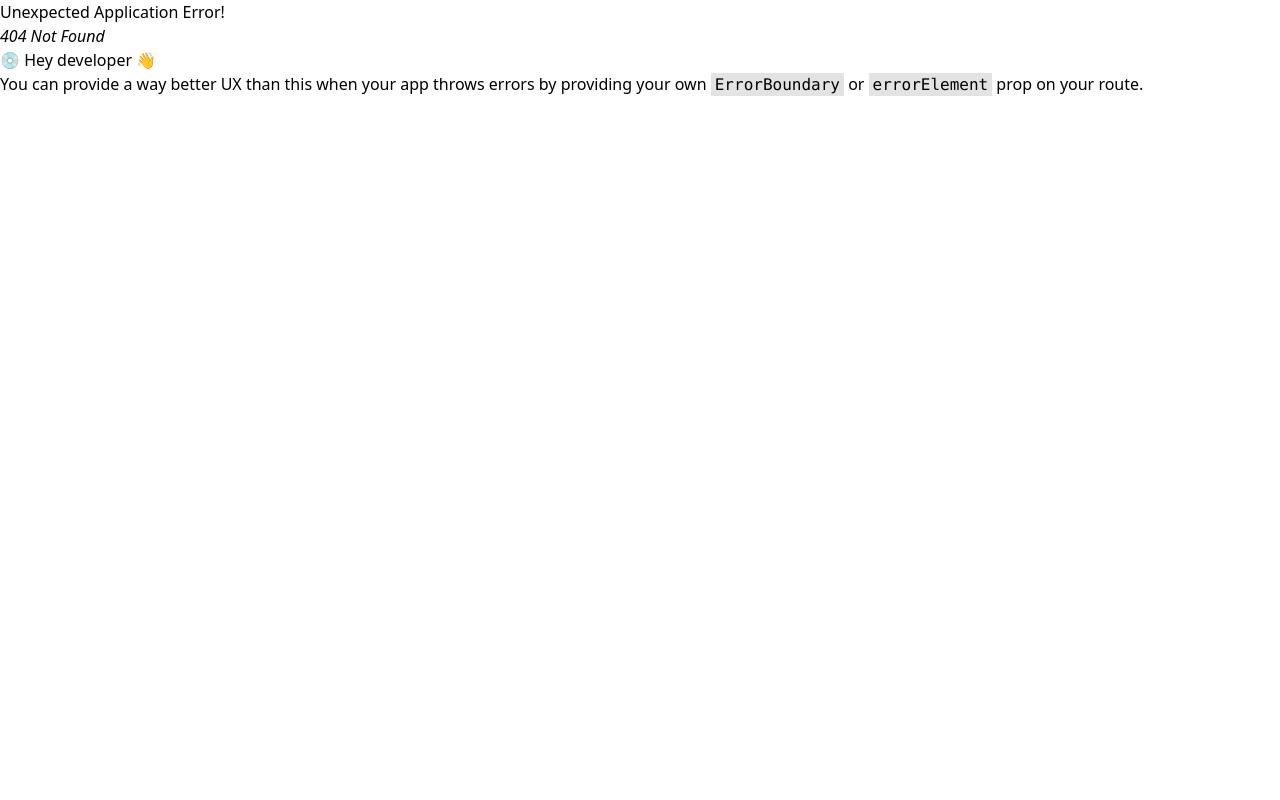
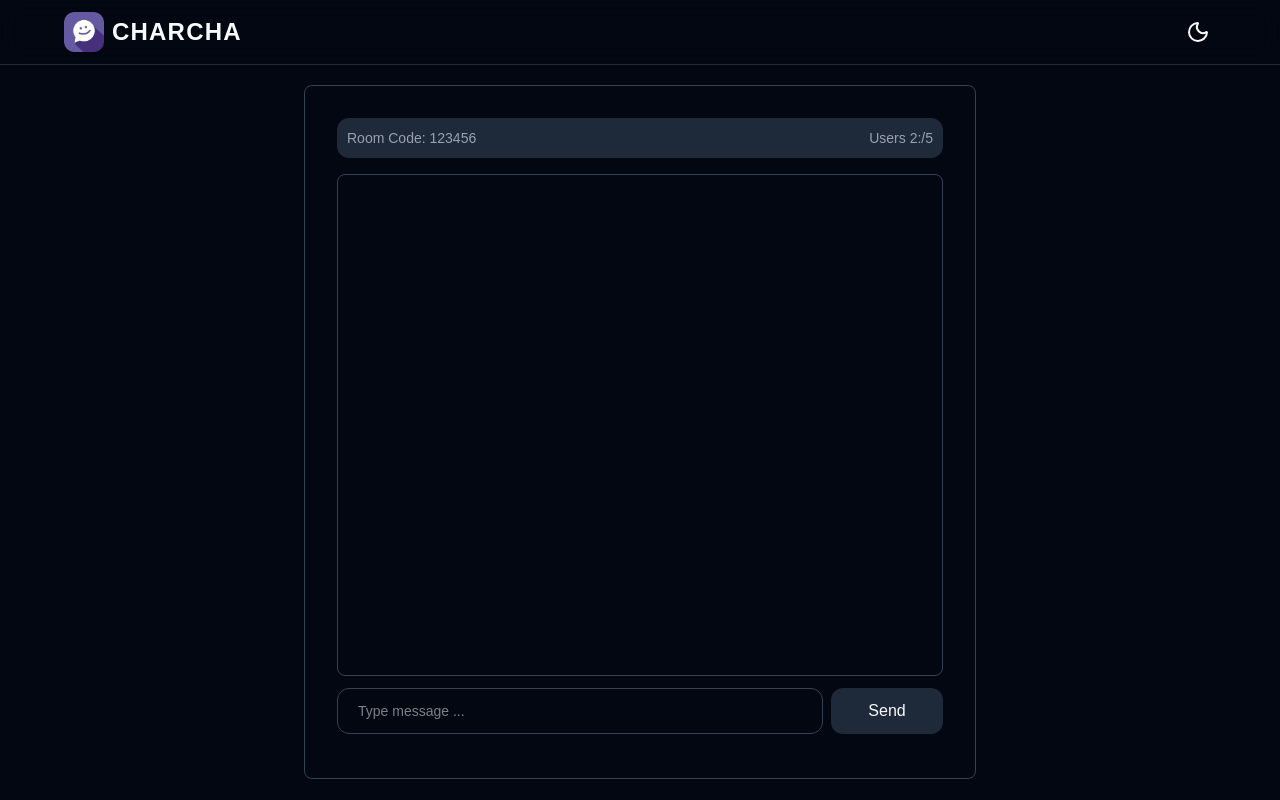
Before and after one commit to Dev-Yadnesh8/chat-app, a React (Vite) app in the folder client/: page /chat in a window 1280 px wide. Before the commit this address had no page. Built offline with nearby package versions, Linux system fonts and the light colour scheme; a web font is replaced by a local one.

Commit message:
added chat page

```diff
--- /dev/null
+++ b/client/src/components/ChatContent.tsx
@@ -0,0 +1,55 @@
+import { useState } from "react";
+import Button from "./Buttons/Button";
+import Container from "./Container";
+import InputField from "./InputField";
+
+function ChatContent() {
+  const [input, setInput] = useState("");
+
+  function handleOnChange(val: string) {
+    setInput(val);
+  }
+
+  function handleOnClear() {
+    setInput("");
+  }
+
+  function handleSendMessage() {
+    if (input.trim() === "" || input.length <= 0) {
+      alert("Please fill required");
+      return;
+    }
+  }
+  return (
+    <>
+      <div className="bg-gray-200 dark:bg-gray-800 flex justify-between items-center p-2.5 rounded-xl text-gray-600 dark:text-gray-400 text-sm mb-4">
+        <h5>Room Code: 123456</h5>
+        <h5>Users 2:/5</h5>
+      </div>
+      <Container
+        className="grow flex-1 overflow-y-auto"
+        child={
+          <div className="h-[500px]"> {/* Chat messages will go here */}</div>
+        }
+      />
+
+      <div className="flex justify-between gap-x-2 my-3">
+        <InputField
+          value={input}
+          placeholder="Type message ..."
+          onChange={handleOnChange}
+          onClear={handleOnClear}
+          className="w-full"
+          variant="solid"
+        />
+        <Button
+          label="Send"
+          onClick={handleSendMessage}
+          className="w-full max-w-28"
+        />
+      </div>
+    </>
+  );
+}
+
+export default ChatContent;
--- a/client/src/components/Container.tsx
+++ b/client/src/components/Container.tsx
@@ -2,11 +2,12 @@ import type { ReactNode } from "react";
 
 type ContainerProp = {
   child: ReactNode;
+  className?:string
 };
 
-function Container({ child }: ContainerProp) {
+function Container({ child,className }: ContainerProp) {
   return (
-    <div className="border border-gray-300 dark:border-gray-700  rounded-lg p-2 w-full">
+    <div className={`border border-gray-300 dark:border-gray-700  rounded-lg w-full  transition-all duration-500 ease ${className && className}`}>
       {child}
     </div>
   );
--- a/client/src/components/Header.tsx
+++ b/client/src/components/Header.tsx
@@ -6,11 +6,13 @@ import { APPNAME } from "../utils/constants";
 function Header() {
   const { themeMode, toggleTheme } = useTheme();
   return (
-    <header className="h-16 w-full shadow-2xs shadow-gray-200 dark:shadow-gray-800 flex justify-center items-center px-4">
+    <header className="h-16 w-full fixed top-0 z-10 backdrop-blur-md shadow-2xs shadow-gray-200 dark:shadow-gray-800 flex justify-center items-center px-4">
       <div className="w-full max-w-6xl flex justify-between items-center">
         <div className="flex items-center gap-x-2">
           <img src="/meetme.png" alt="Meetme logo" className="h-10 w-10" />
-        <h2 className="text-2xl font-bold tracking-wider">{APPNAME.toUpperCase()}</h2>
+          <h2 className="text-2xl font-bold tracking-wider">
+            {APPNAME.toUpperCase()}
+          </h2>
         </div>
         <IconButton
           icon={themeMode === "dark" ? <Moon /> : <Sun />}
--- a/client/src/components/HomeContent.tsx
+++ b/client/src/components/HomeContent.tsx
@@ -3,23 +3,35 @@ import Button from "./Buttons/Button";
 import InputField from "./InputField";
 import { APPNAME } from "../utils/constants";
 import { generateRoomCode } from "../utils/helper";
-import React, { useState } from "react";
+import { useState } from "react";
 import IconButton from "./Buttons/IconButton";
+import { useNavigate } from "react-router-dom";
 
 function HomeContent() {
   const [roomCode, setRoomCode] = useState("");
   const [input, setInput] = useState("");
+  const navigate = useNavigate();
 
   function handleCreateRoom() {
-    setRoomCode(generateRoomCode());
+    const newCode = generateRoomCode();
+    setRoomCode(newCode);
+    setInput(newCode); // now this will work correctly
   }
 
-  function handleOnChange(val:string) {
+  function handleOnChange(val: string) {
     setInput(val);
   }
 
   function handleOnClear() {
     setInput("");
+  }
+
+  function handleJoinRoom() {
+    if (input.trim() === "" || input.length <= 0) {
+      alert("Please fill required");
+      return;
+    }
+    navigate("chat", { replace: true });
   }
 
   return (
@@ -53,7 +65,8 @@ function HomeContent() {
             </h3>
           </div>
           <IconButton
-            icon={<Clipboard />}
+            icon={<Clipboard className="h-5 w-5" />}
+
             onClick={() => {
               navigator.clipboard.writeText(roomCode);
               alert("Room code copied!");
@@ -67,14 +80,13 @@ function HomeContent() {
         <InputField
           value={input}
           onChange={handleOnChange}
-
           onClear={handleOnClear}
           className="w-full"
           variant="solid"
         />
         <Button
           label="Join Room"
-          onClick={() => {}}
+          onClick={handleJoinRoom}
           className="w-full max-w-28"
         />
       </div>
--- a/client/src/components/Layout.tsx
+++ b/client/src/components/Layout.tsx
@@ -3,10 +3,10 @@ import Header from "./Header";
 
 function Layout() {
   return (
-    <div className="h-screen w-full font-display bg-gray-50 dark:bg-gray-950 text-black dark:text-gray-50 flex flex-col">
+    <div className="min-h-screen w-full font-display bg-gray-50 dark:bg-gray-950 text-black dark:text-gray-50 flex flex-col">
       <Header />
 
-      <main className="p-4 w-full grow flex justify-center items-center">
+      <main className="flex-1 overflow-y-auto pt-20 p-4 flex justify-center items-center">
         <div className="w-full max-w-6xl">
           <Outlet />
         </div>
--- a/client/src/components/index.ts
+++ b/client/src/components/index.ts
@@ -4,5 +4,14 @@ import Container from "./Container";
 import Button from "./Buttons/Button";
 import InputField from "./InputField";
 import HomeContent from "./HomeContent";
+import ChatContent from "./ChatContent";
 
-export { Layout, IconButton, Container, Button, InputField, HomeContent };
+export {
+  Layout,
+  IconButton,
+  Container,
+  Button,
+  InputField,
+  HomeContent,
+  ChatContent,
+};
--- a/client/src/main.tsx
+++ b/client/src/main.tsx
@@ -8,12 +8,13 @@ import {
   RouterProvider,
 } from "react-router-dom";
 import { Layout } from "./components";
-import { Home } from "./pages";
+import { Chat, Home } from "./pages";
 
 const router = createBrowserRouter(
   createRoutesFromElements(
     <Route path="/" element={<Layout />}>
       <Route path="" element={<Home />} />
+      <Route path="chat" element={<Chat />} />
     </Route>
   )
 );
--- /dev/null
+++ b/client/src/pages/Chat.tsx
@@ -0,0 +1,13 @@
+import { ChatContent, Container } from "../components";
+
+function Chat() {
+  return (
+    <div className="w-full h-full flex justify-center items-center">
+      <div className="w-full max-w-2xl h-full">
+        <Container child={<ChatContent />} className="p-4 md:p-8" />
+      </div>
+    </div>
+  );
+}
+
+export default Chat;
--- a/client/src/pages/Home.tsx
+++ b/client/src/pages/Home.tsx
@@ -4,7 +4,7 @@ function Home() {
   return (
     <div className="w-full h-full flex justify-center items-center">
       <div className="w-full max-w-2xl">
-        <Container child={<HomeContent />} />
+        <Container child={<HomeContent />} className="p-4 md:p-8"  />
       </div>
     </div>
   );
--- a/client/src/pages/index.ts
+++ b/client/src/pages/index.ts
@@ -1,2 +1,3 @@
 import Home from "./Home";
-export { Home };
+import Chat from "./Chat";
+export { Home, Chat };
```
Lines whose indentation alone changed are shown as unchanged.
